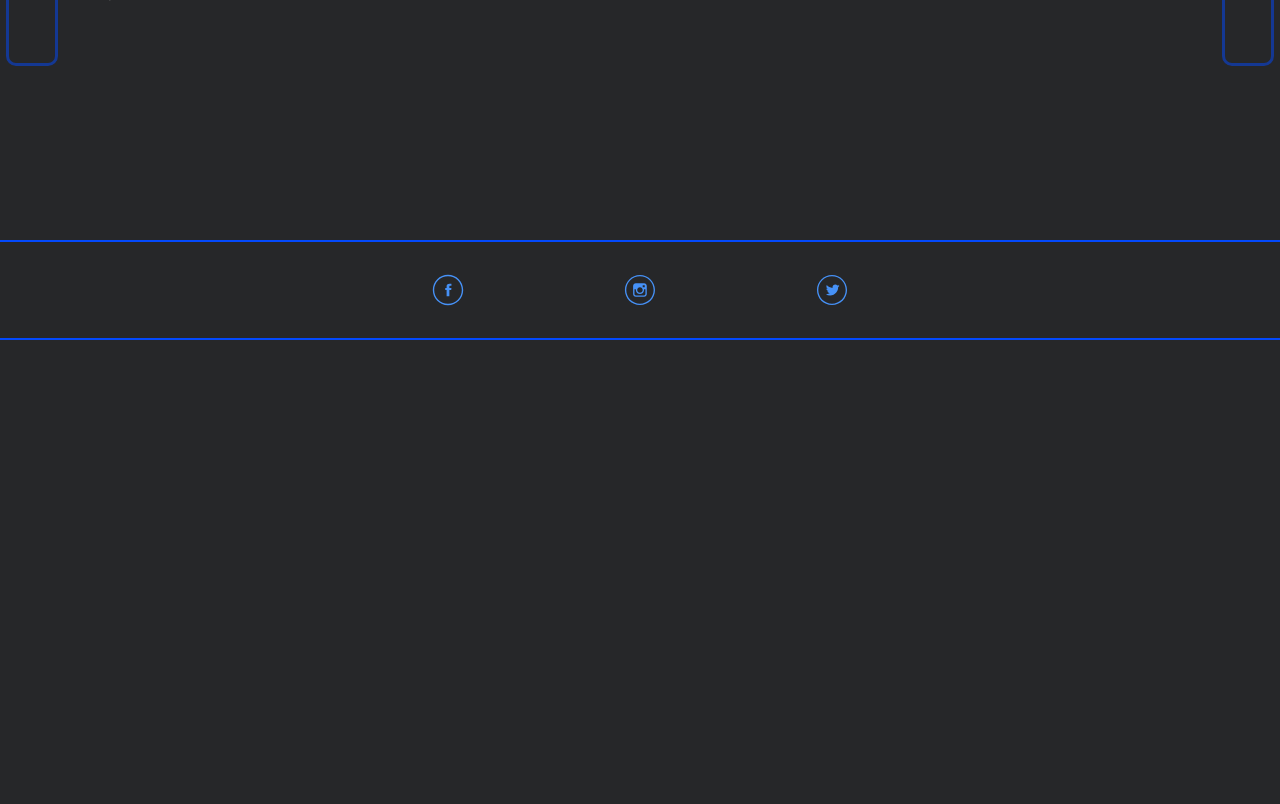
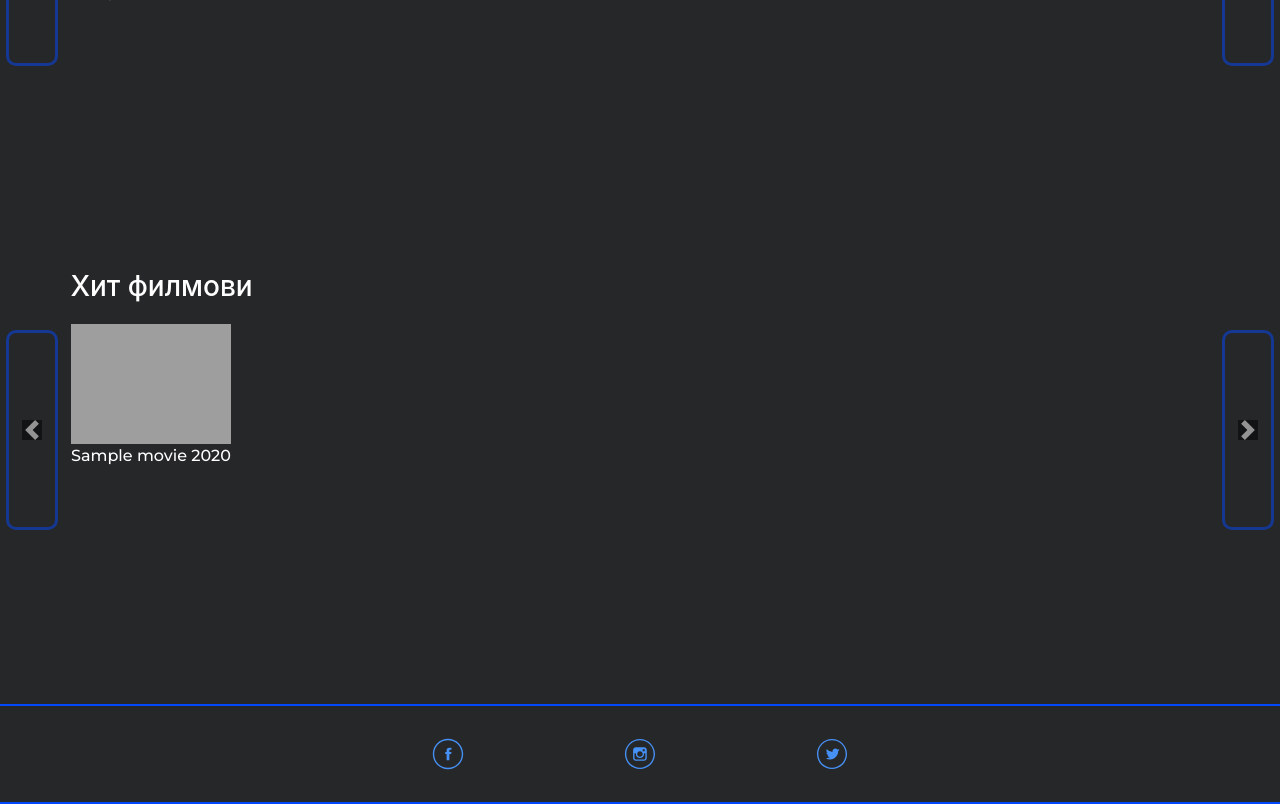
Before and after one commit to itsOmniscient/InWatch, a Flask app: template templates/index.html in a window 1280 px wide. Shown: the part 320-1124 px from the top of the page. Before the commit the page ends 660 px from the top, so only its background shows below. Run offline with Flask 2, Linux system fonts and the light colour scheme; the template is opened without the code that fills it: most values are stand-ins (such as "Sample title", 1, 10 or a date in 2020); some libraries are stand-ins or nearby versions; grey boxes are pictures that could not be loaded.

Commit message:
Website now displays the first 50 top rated movies

```diff
--- a/templates/index.html
+++ b/templates/index.html
@@ -7,9 +7,9 @@
     <div class="carousel-item active">
       {% for movie in movie.popular(page=1)[0:10] %}
       <div class="width_height">
-        <a href="#"><img src="https://image.tmdb.org/t/p/w185_and_h278_bestv2{{ movie.poster_path }}"></a>
+        <a href="#" ><img src="https://image.tmdb.org/t/p/w185_and_h278_bestv2{{ movie.poster_path }}"></a>
         <div class="movie-details">
-        <p>{{ movie.title }} {{ movie.release_date[0:4] }}</p>
+        <p class="movie-details-text">{{ movie.title }} {{ movie.release_date[0:4] }}</p>
         </div>
       </div>
       {% endfor %}
@@ -19,7 +19,7 @@
       <div class="width_height">
         <a href="#"><img src="https://image.tmdb.org/t/p/w185_and_h278_bestv2{{ movie.poster_path }}"></a>
         <div class="movie-details">
-        <p>{{ movie.title }} {{ movie.release_date[0:4] }}</p>
+        <p class="movie-details-text">{{ movie.title }} {{ movie.release_date[0:4] }}</p>
         </div>
       </div>
       {% endfor %}
@@ -29,7 +29,27 @@
       <div class="width_height">
         <a href="#"><img src="https://image.tmdb.org/t/p/w185_and_h278_bestv2{{ movie.poster_path }}"></a>
         <div class="movie-details">
-        <p>{{ movie.title }} {{ movie.release_date[0:4] }}</p>
+        <p class="movie-details-text">{{ movie.title }} {{ movie.release_date[0:4] }}</p>
+      </div>
+      </div>
+      {% endfor %}
+    </div>
+    <div class="carousel-item">
+      {% for movie in movie.popular(page=2)[10:20] %}
+      <div class="width_height">
+        <a href="#"><img src="https://image.tmdb.org/t/p/w185_and_h278_bestv2{{ movie.poster_path }}"></a>
+        <div class="movie-details">
+        <p class="movie-details-text">{{ movie.title }} {{ movie.release_date[0:4] }}</p>
+      </div>
+      </div>
+      {% endfor %}
+    </div>
+    <div class="carousel-item">
+      {% for movie in movie.popular(page=3)[0:10] %}
+      <div class="width_height">
+        <a href="#"><img src="https://image.tmdb.org/t/p/w185_and_h278_bestv2{{ movie.poster_path }}"></a>
+        <div class="movie-details">
+        <p class="movie-details-text">{{ movie.title }} {{ movie.release_date[0:4] }}</p>
       </div>
       </div>
       {% endfor %}
@@ -44,4 +64,70 @@
     <span class="carousel-control-next-icon"></span>
   </a>
 </div>
+
+
+<h3 class="h3-popular">Хит филмови</h3>
+<div id="slide-button2" class="carousel slide">
+  <!-- The slideshow -->
+  <div class="container1 carousel-inner">
+    <div class="carousel-item active">
+      {% for movie in movie.top_rated(page=1)[0:10] %}
+      <div class="width_height">
+        <a href="#" ><img src="https://image.tmdb.org/t/p/w185_and_h278_bestv2{{ movie.poster_path }}"></a>
+        <div class="movie-details">
+        <p class="movie-details-text">{{ movie.title }} {{ movie.release_date[0:4] }}</p>
+        </div>
+      </div>
+      {% endfor %}
+    </div>
+    <div class="carousel-item">
+      {% for movie in movie.top_rated(page=1)[10:20] %}
+      <div class="width_height">
+        <a href="#"><img src="https://image.tmdb.org/t/p/w185_and_h278_bestv2{{ movie.poster_path }}"></a>
+        <div class="movie-details">
+        <p class="movie-details-text">{{ movie.title }} {{ movie.release_date[0:4] }}</p>
+        </div>
+      </div>
+      {% endfor %}
+    </div>
+    <div class="carousel-item">
+      {% for movie in movie.top_rated(page=2)[0:10] %}
+      <div class="width_height">
+        <a href="#"><img src="https://image.tmdb.org/t/p/w185_and_h278_bestv2{{ movie.poster_path }}"></a>
+        <div class="movie-details">
+        <p class="movie-details-text">{{ movie.title }} {{ movie.release_date[0:4] }}</p>
+      </div>
+      </div>
+      {% endfor %}
+    </div>
+    <div class="carousel-item">
+      {% for movie in movie.top_rated(page=2)[10:20] %}
+      <div class="width_height">
+        <a href="#"><img src="https://image.tmdb.org/t/p/w185_and_h278_bestv2{{ movie.poster_path }}"></a>
+        <div class="movie-details">
+        <p class="movie-details-text">{{ movie.title }} {{ movie.release_date[0:4] }}</p>
+      </div>
+      </div>
+      {% endfor %}
+    </div>
+    <div class="carousel-item">
+      {% for movie in movie.top_rated(page=3)[0:10] %}
+      <div class="width_height">
+        <a href="#"><img src="https://image.tmdb.org/t/p/w185_and_h278_bestv2{{ movie.poster_path }}"></a>
+        <div class="movie-details">
+        <p class="movie-details-text">{{ movie.title }} {{ movie.release_date[0:4] }}</p>
+      </div>
+      </div>
+      {% endfor %}
+    </div>
+  </div>
+
+  <!-- Left and right controls -->
+  <a class="carousel-control-prev" href="#slide-button2" data-slide="prev">
+    <span class="carousel-control-prev-icon"></span>
+  </a>
+  <a class="carousel-control-next" href="#slide-button2" data-slide="next">
+    <span class="carousel-control-next-icon"></span>
+  </a>
+</div>
 {% endblock content %}
```
